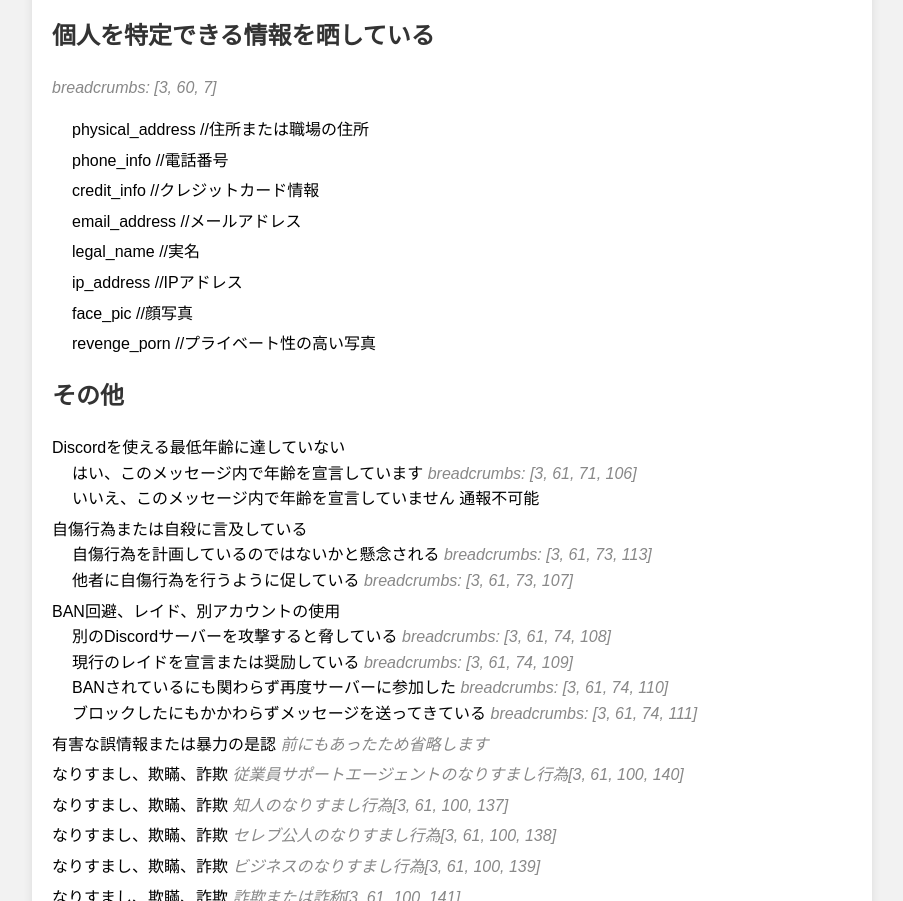
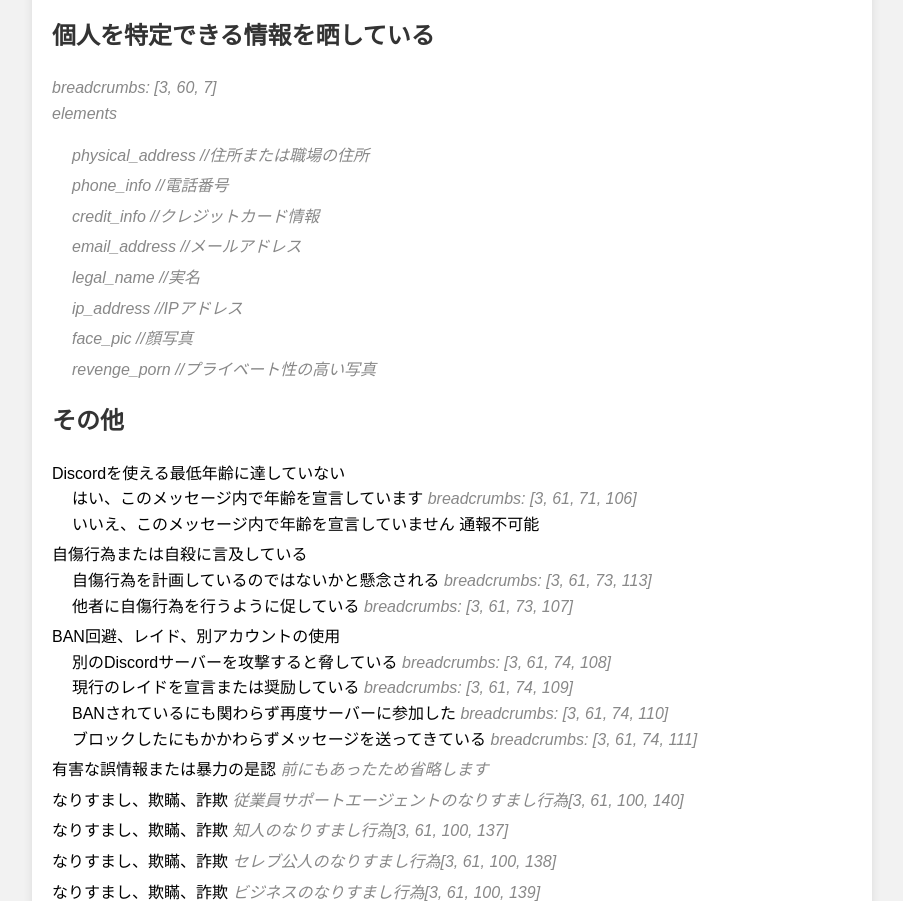
Before and after one commit to whfgahfgh48ehwafg0gahgq34wegh3ewtaq4egi/report-tool, a plain HTML site: page aboutcode.html in a window 1280 px wide. Shown: the part 1144-2045 px from the top of the page, without its empty margins (188-1091 px from the left). Drawn offline with Linux system fonts and the light colour scheme.

Commit message:
Update aboutcode.html

```diff
--- a/aboutcode.html
+++ b/aboutcode.html
@@ -124,8 +124,8 @@
 
     <section class="section">
       <h2>個人を特定できる情報を晒している</h2>
-      <div class="breadcrumb">breadcrumbs: [3, 60, 7]</div>
-      <div class="elements">
+      <div class="breadcrumb">breadcrumbs: [3, 60, 7]
+      <div class="elements">elements
         <ul>
           <li>physical_address //住所または職場の住所</li>
           <li>phone_info //電話番号</li>
@@ -137,6 +137,7 @@
           <li>revenge_porn //プライベート性の高い写真</li>
         </ul>
       </div>
+    </div>
     </section>
 
     <section class="section">
```
